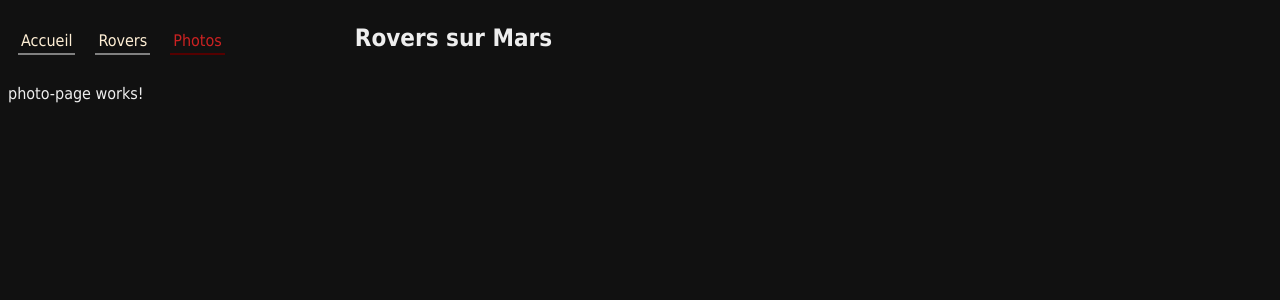
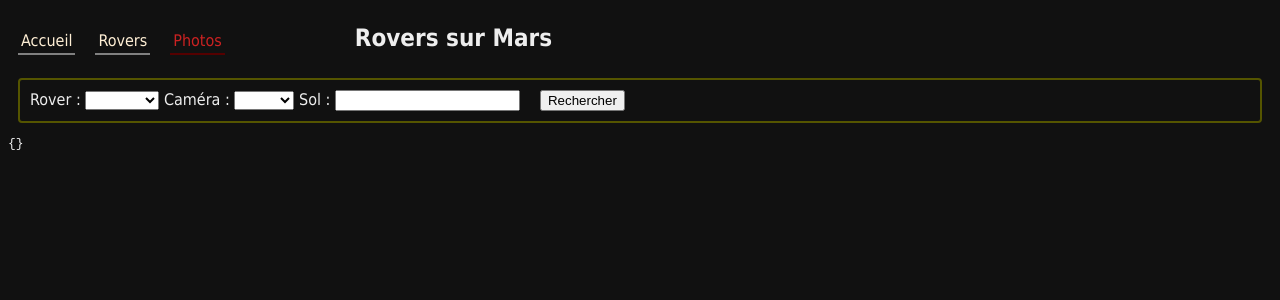
Before and after one commit to tchatel/mars-lab, an Angular app: page /photo in a window 1280 px wide. Shown: the top 300 px of the page. Built offline with nearby package versions, Linux system fonts and the light colour scheme.

Commit message:
étape 22

```diff
--- a/src/app/photo/photo-page/photo-page.component.html
+++ b/src/app/photo/photo-page/photo-page.component.html
@@ -1,3 +1 @@
-<p>
-  photo-page works!
-</p>
+<app-photo-search-form></app-photo-search-form>
--- /dev/null
+++ b/src/app/photo/photo-search-form/photo-search-form.component.css
@@ -0,0 +1,10 @@
+form {
+  border: 2px solid #550;
+  border-radius: 4px;
+  padding: 10px;
+  margin: 10px;
+}
+
+form button {
+  margin-left: 20px;
+}
--- /dev/null
+++ b/src/app/photo/photo-search-form/photo-search-form.component.html
@@ -0,0 +1,21 @@
+<form>
+
+  Rover :
+  <select>
+    <option></option>
+    <option>Curiosity</option>
+  </select>
+
+  Caméra :
+  <select>
+    <option></option>
+    <option>MAST</option>
+  </select>
+
+  Sol :
+  <input type="number">
+
+  <button>Rechercher</button>
+</form>
+
+<pre>{{formData |json}}</pre>
--- /dev/null
+++ b/src/app/photo/photo-search-form/photo-search-form.component.ts
@@ -0,0 +1,18 @@
+import { Component, OnInit } from '@angular/core';
+import {Camera, Rover} from '../../model/model';
+
+@Component({
+  selector: 'app-photo-search-form',
+  templateUrl: './photo-search-form.component.html',
+  styleUrls: ['./photo-search-form.component.css']
+})
+export class PhotoSearchFormComponent implements OnInit {
+
+  formData: {rover?: Rover, camera?: Camera, sol?: number} = {};
+
+  constructor() { }
+
+  ngOnInit() {
+  }
+
+}
--- a/src/app/photo/photo.module.ts
+++ b/src/app/photo/photo.module.ts
@@ -3,9 +3,10 @@ import { CommonModule } from '@angular/common';
 
 import { PhotoRoutingModule } from './photo-routing.module';
 import { PhotoPageComponent } from './photo-page/photo-page.component';
+import { PhotoSearchFormComponent } from './photo-search-form/photo-search-form.component';
 
 @NgModule({
-  declarations: [PhotoPageComponent],
+  declarations: [PhotoPageComponent, PhotoSearchFormComponent],
   imports: [
     CommonModule,
     PhotoRoutingModule
```
Also changed, not shown: 1 other file (tests, documents, lock files or other folders).
